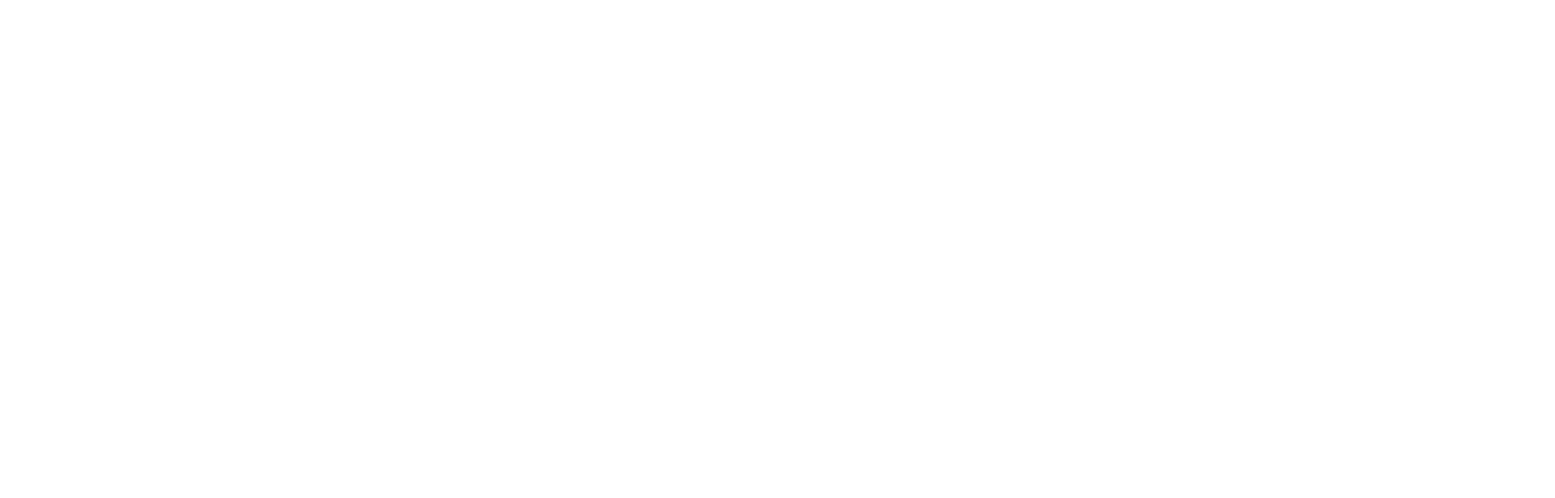
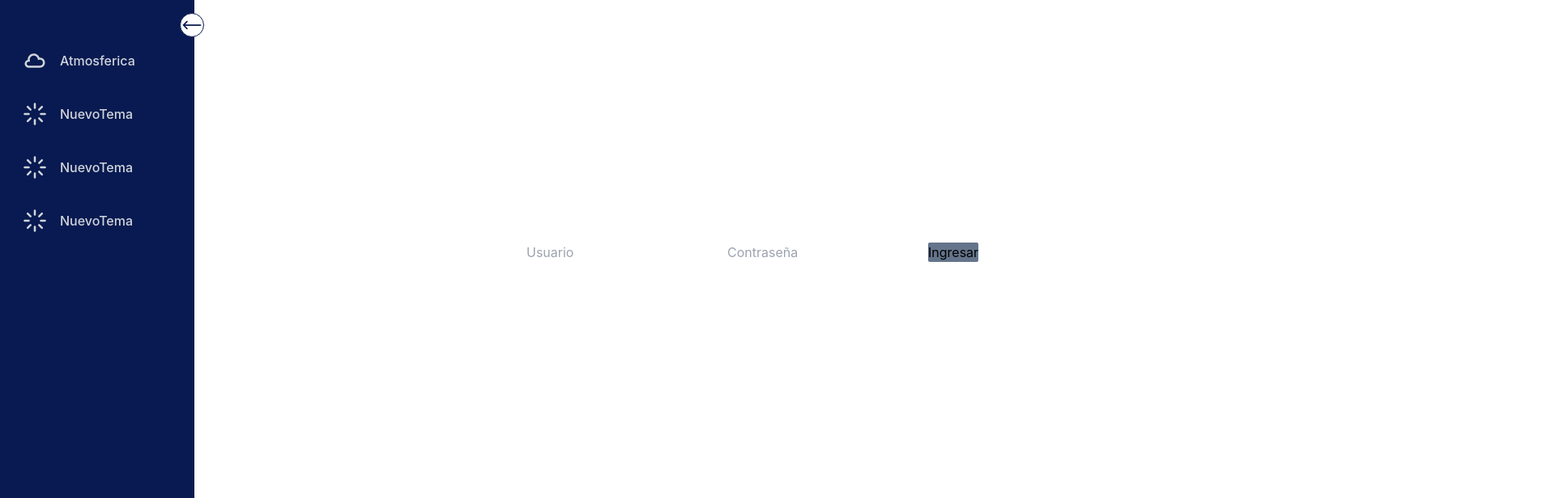
Before and after one commit to ppeguero/Portafolio, a React (Create React App) app: page /formulario in a window 1280 px wide. Before the commit this address had no page. Shown: the top 616 px of the page at 81% size, 1920 px wide, since content can reach past the window. Built offline with nearby package versions, Linux system fonts and the light colour scheme.

Commit message:
Formulario de login

```diff
--- a/package.json
+++ b/package.json
@@ -8,13 +8,14 @@
     "@testing-library/user-event": "^13.5.0",
     "react": "^18.2.0",
     "react-dom": "^18.2.0",
+    "react-facebook-login": "^4.1.1",
     "react-icons": "^4.11.0",
     "react-router-dom": "^6.16.0",
     "react-scripts": "5.0.1",
     "web-vitals": "^2.1.4"
   },
   "scripts": {
-    "start": "react-scripts start",
+    "start": "set HTTPS=true&&set SSL_CRT_FILE=C:/Windows/System32/cert.crt&&set SSL_KEY_FILE=C:/Windows/System32/cert.key&&react-scripts start",
     "build": "react-scripts build",
     "test": "react-scripts test",
     "eject": "react-scripts eject"
--- a/src/App.js
+++ b/src/App.js
@@ -1,4 +1,6 @@
 import CondicionAtmosferica from "./components/CondicionAtmosfericas";
+import Login from "./pages/Login";
+import Acesso from "./pages/Acceso";
 import './index.css';
 
 import { useRoutes, BrowserRouter as Router } from "react-router-dom";
@@ -6,7 +8,9 @@
 // router
 const AppRouter = () => {
   let routes = useRoutes([
-    { path: '/', element: <CondicionAtmosferica/> }
+    { path: '/', element: <CondicionAtmosferica/> },
+    { path: '/formulario', element: <Login/>},
+    { path: 'acceso', element: <Acesso/> }
   ]);
 
   return routes;
--- /dev/null
+++ b/src/components/Formulario.js
@@ -0,0 +1,29 @@
+import React, { useState } from "react";
+
+function Formulario(){
+    // ¿qué es un hook?
+    // manejo de estados de los campos del formulario
+    const [campos, setCampos] = useState({
+        usuario:'',
+        contrasenia:''
+    })
+
+    //const para manejar el evento del formulario
+    // una funcion flecha es para ahorrar código
+
+    const procesarLogin = (event) =>{
+        event.preventDefault();
+        console.log("Se envía el formulario")
+    }
+    return(
+        <form className="form" onSubmit={procesarLogin}>
+            <input type="text" placeholder="Usuario" className="form-control"
+            onChange={(e)=>setCampos({...campos,usuario:e.target.value})}></input>
+            <input type="password" placeholder="Contraseña"
+            onChange={(e)=>setCampos({...campos,contrasenia:e.target.value})}></input>
+            <button className="bg-slate-500 rounded-sm" type="submit">Ingresar</button>
+        </form>
+    )
+}
+
+export default Formulario;
--- a/src/components/NavDash.js
+++ b/src/components/NavDash.js
@@ -25,14 +25,14 @@
                     <li className="text-gray-300 flex items-center gap-x-4 p-2 hover:bg-light-white
                     rounded-md mt-2 cursor-pointer">
                         <span className="text-3xl block float-left"><FiLoader/></span>
-                        <Link to={'/prueba'} className={`text-base font-medium flex-1 ${!open && "hidden"}`}>NuevoTema</Link>
+                        <Link to={'/formulario'} className={`text-base font-medium flex-1 ${!open && "hidden"}`}>NuevoTema</Link>
                     </li>
                 </ul>
                 <ul class="m-5">
                     <li className="text-gray-300 flex items-center gap-x-4 p-2 hover:bg-light-white
                     rounded-md mt-2 cursor-pointer">
                         <span className="text-3xl block float-left"><FiLoader/></span>
-                        <span className={`text-base font-medium flex-1 ${!open && "hidden"}`}>NuevoTema</span>
+                        <Link to={'/acceso'} className={`text-base font-medium flex-1 ${!open && "hidden"}`}>NuevoTema</Link>
                     </li>
                 </ul>
                 <ul class="m-5">
--- /dev/null
+++ b/src/pages/Acceso.js
@@ -0,0 +1,58 @@
+import React from 'react'
+
+import { useState } from 'react';
+
+function Acesso() {
+
+    const [datos, setDatos] = useState({
+        usuario:'',
+        password:'',
+        tipo_usuario:'',
+        autenticado: false,
+    })
+
+    //se activa la funcion cuando se preciona el formulario
+    const enviarFormulario=(e) => {
+        e.preventDefault();
+        console.log("Enviar formulario");
+        console.log(datos.usuario);
+        console.log(datos.password);
+
+        // almacenar localmente con locasStotage
+
+        localStorage.setItem('elusuario', datos.usuario);
+        localStorage.setItem('estautus', true);
+        setDatos({...datos,autenticado:true});
+    }
+
+    const cerrarSesion=() => {
+        localStorage.clear()
+        setDatos({...datos,autenticado:false})
+    }
+
+  return(
+    !datos.autenticado?(
+        <>
+            <link rel="stylesheet" href="https://cdnjs.cloudflare.com/ajax/libs/materialize/1.0.0/css/materialize.min.css"/>
+
+            <form className='input-field col s12 center container' onSubmit={ enviarFormulario }>
+                {/* cada que el formulario cambie los valores se asignan */}
+                <input className='' type='text' value={datos.usuario} placeholder='Usuario'
+                    onChange={(e) => {setDatos ({...datos,usuario: e.target.value})}}>
+                </input>
+                <input type='password' value={datos.password} placeholder='Contraseña'
+                    onChange={(e) => {setDatos ({...datos,password: e.target.value})}}>
+                </input>
+                <button type='submit' className='waves-effect waves-light btn blue darken-2'>Iniciar sesión</button>
+            </form>
+
+        </>
+    ) : (
+        <>
+            <button onClick={ cerrarSesion } className='waves-effect waves-light btn'>Salir</button>
+        </>
+    )
+  )
+}
+
+export default Acesso
--- /dev/null
+++ b/src/pages/Login.js
@@ -0,0 +1,39 @@
+import React, { useState } from "react";
+import Formulario from "../components/Formulario";
+import ReactFacebookLogin from "react-facebook-login";
+import NavDash from "../components/NavDash";
+
+function Login(){
+
+    const[usuario, setUsuario] = new useState({});
+
+    const respuestaFacebook=(res)=>{
+        setUsuario({
+            nombre:res.name,
+            correo:res.emailz
+        })
+    }
+
+    return(
+        <>
+            <NavDash/>
+
+            <div className="container ml-[650px] mt-[300px]">
+                <Formulario/>
+            </div>
+
+            <div className=" ml-[650px] mt-[300px]">
+                <ReactFacebookLogin
+                    appId="1498833210895075"
+                    autoLoad={false}
+                    fields="name, email"
+                    callback={respuestaFacebook}
+                />
+            </div>
+
+        </>
+
+    )
+}
+// developer.facebook.com
+export default Login;
```
Also changed, not shown: 1 other file (tests, documents, lock files or other folders).
